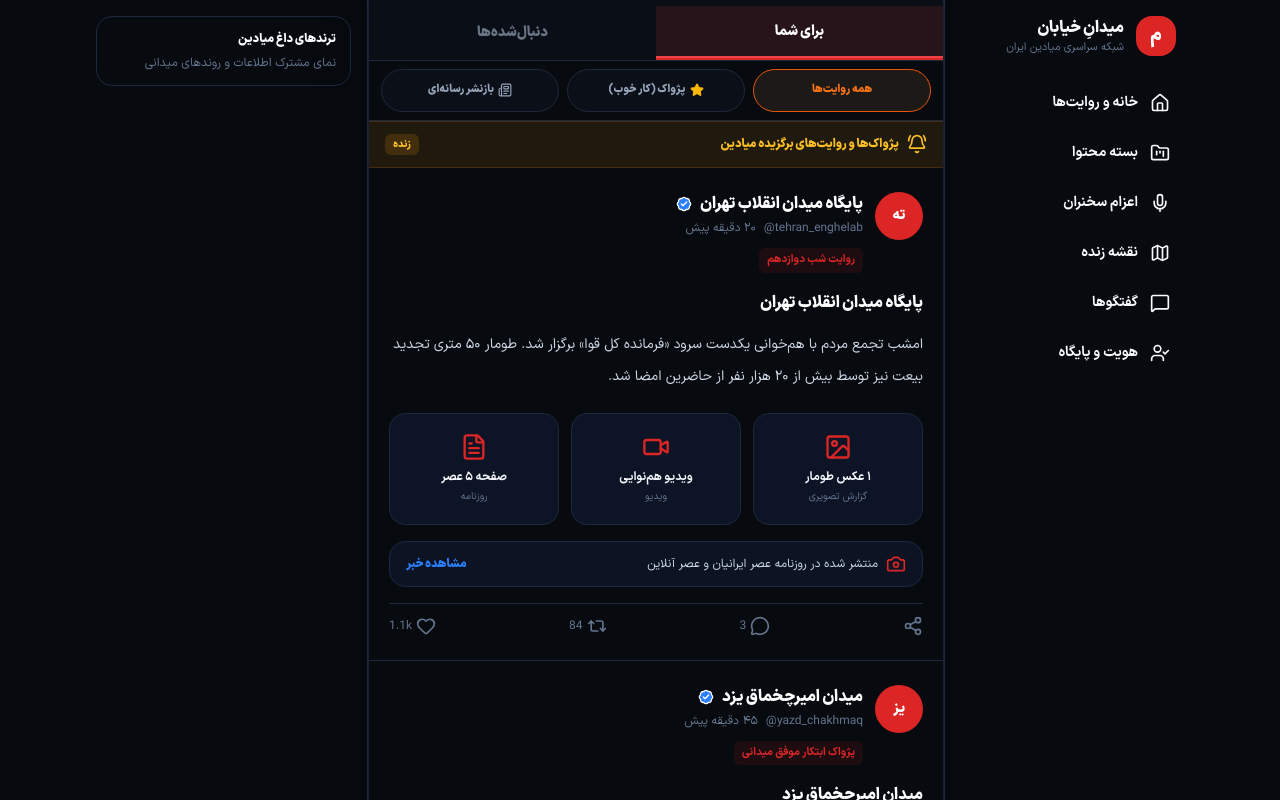
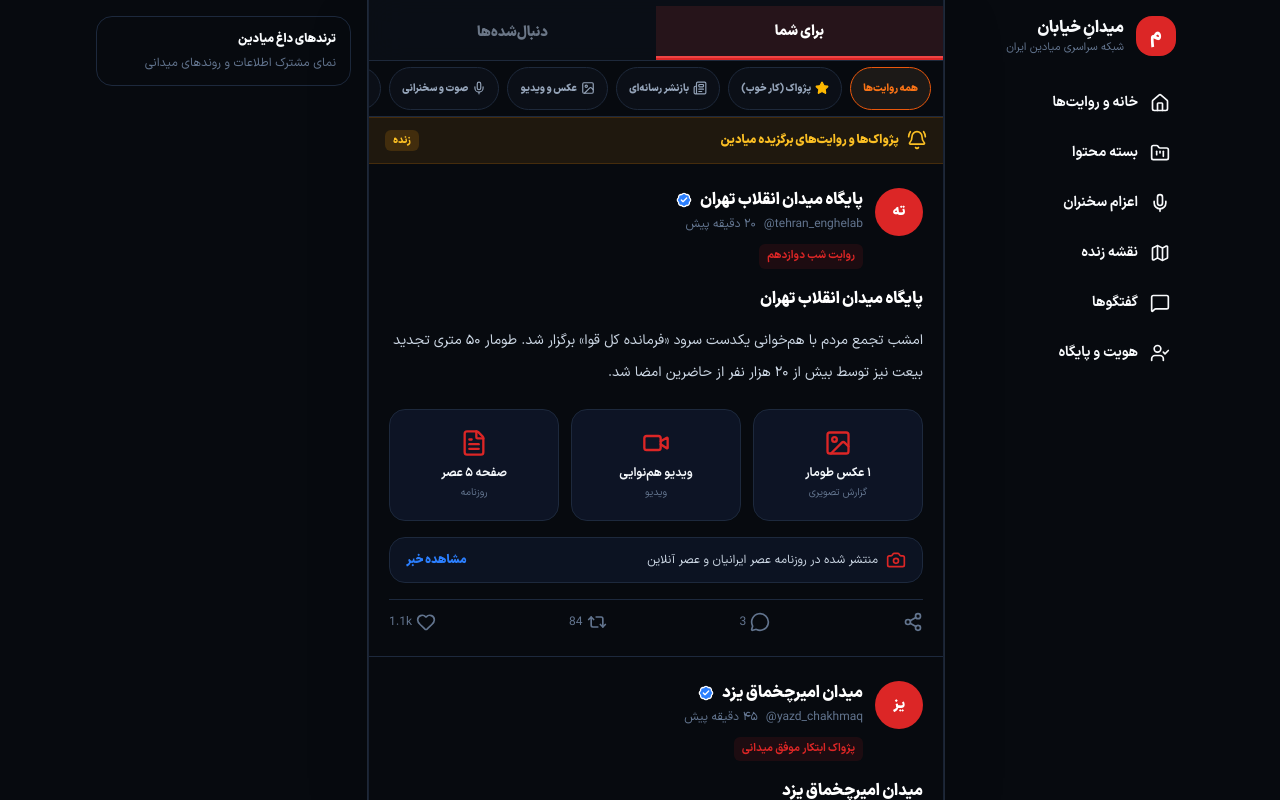
Before and after one commit to mohammad-mohammad-soltani/meydan, a Next.js app: page /home in a window 1280 px wide. Built offline with nearby package versions, Linux system fonts and the light colour scheme.

Commit message:
style(feed): add compact filter carousel

```diff
--- a/features/feed/components/FeedFilters.tsx
+++ b/features/feed/components/FeedFilters.tsx
@@ -1,4 +1,4 @@
-import { Newspaper, Star } from "lucide-react";
+import { BellRing, Image, Mic, Newspaper, Star } from "lucide-react";
 import type { FeedFilter } from "../types";
 
 type FeedFiltersProps = {
@@ -6,22 +6,30 @@ type FeedFiltersProps = {
   onChange: (filter: FeedFilter) => void;
 };
 
-const filters: Array<{ id: FeedFilter; label: string; icon?: "star" | "newspaper" }> = [
+const filters: Array<{ id: FeedFilter; label: string; icon?: "star" | "newspaper" | "image" | "mic" | "bell" }> = [
   { id: "all", label: "همه روایت‌ها" },
   { id: "ideas", label: "پژواک (کار خوب)", icon: "star" },
   { id: "media", label: "بازنشر رسانه‌ای", icon: "newspaper" },
+  { id: "visual", label: "عکس و ویدیو", icon: "image" },
+  { id: "audio", label: "صوت و سخنرانی", icon: "mic" },
+  { id: "initiatives", label: "فراخوان‌ها", icon: "bell" },
 ];
+
+const filterIcons = {
+  star: Star,
+  newspaper: Newspaper,
+  image: Image,
+  mic: Mic,
+  bell: BellRing,
+};
 
 export function FeedFilters({ activeFilter, onChange }: FeedFiltersProps) {
   return (
-    <div className="feed-filter-strip grid w-full grid-cols-3 gap-2 border-b border-slate-200 px-3 py-2 dark:border-slate-800">
-      {filters.map((filter) => (
-        <button key={filter.id} id={"pill-" + filter.id} type="button" onClick={() => onChange(filter.id)} className={"feed-filter-pill pill-tab inline-flex min-w-0 items-center justify-center gap-1 rounded-full border px-2 py-1.5 text-center text-[10px] font-black transition sm:px-3 sm:text-[11px] " + (activeFilter === filter.id ? "active-pill" : "")}>
-          {filter.icon === "star" ? <Star className="h-3.5 w-3.5 shrink-0 fill-amber-400 text-amber-400" /> : null}
-          {filter.icon === "newspaper" ? <Newspaper className="h-3.5 w-3.5 shrink-0" /> : null}
-          <span className="truncate">{filter.label}</span>
-        </button>
-      ))}
+    <div className="feed-filter-strip flex w-full gap-2 overflow-x-auto border-b border-slate-200 px-3 py-1.5 no-scrollbar dark:border-slate-800">
+      {filters.map((filter) => {
+        const Icon = filter.icon ? filterIcons[filter.icon] : null;
+        return <button key={filter.id} id={"pill-" + filter.id} type="button" onClick={() => onChange(filter.id)} className={"feed-filter-pill pill-tab inline-flex shrink-0 items-center justify-center gap-1 rounded-full border px-3 py-1 text-center text-[10px] font-black transition " + (activeFilter === filter.id ? "active-pill" : "")}>{Icon ? <Icon className={"h-3.5 w-3.5 shrink-0 " + (filter.icon === "star" ? "fill-amber-400 text-amber-400" : "")} /> : null}<span className="whitespace-nowrap">{filter.label}</span></button>;
+      })}
     </div>
   );
 }
```
